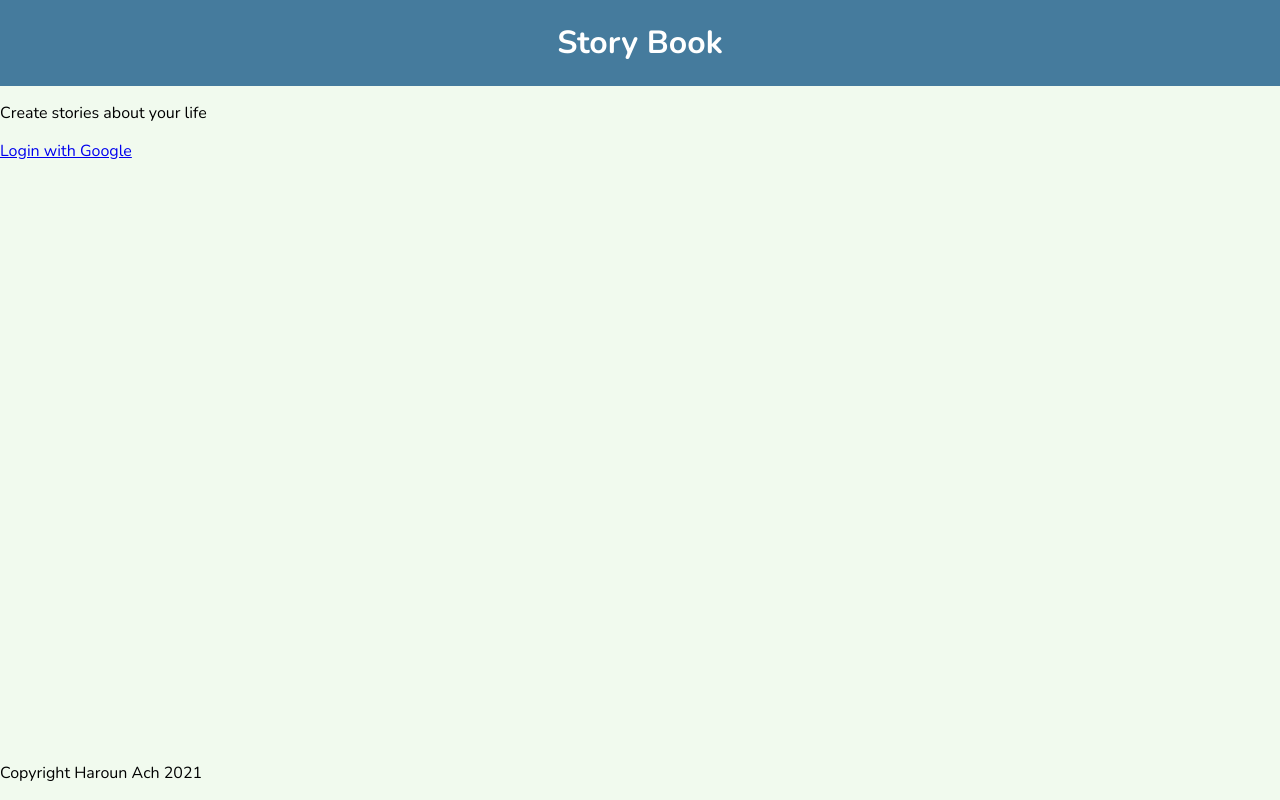
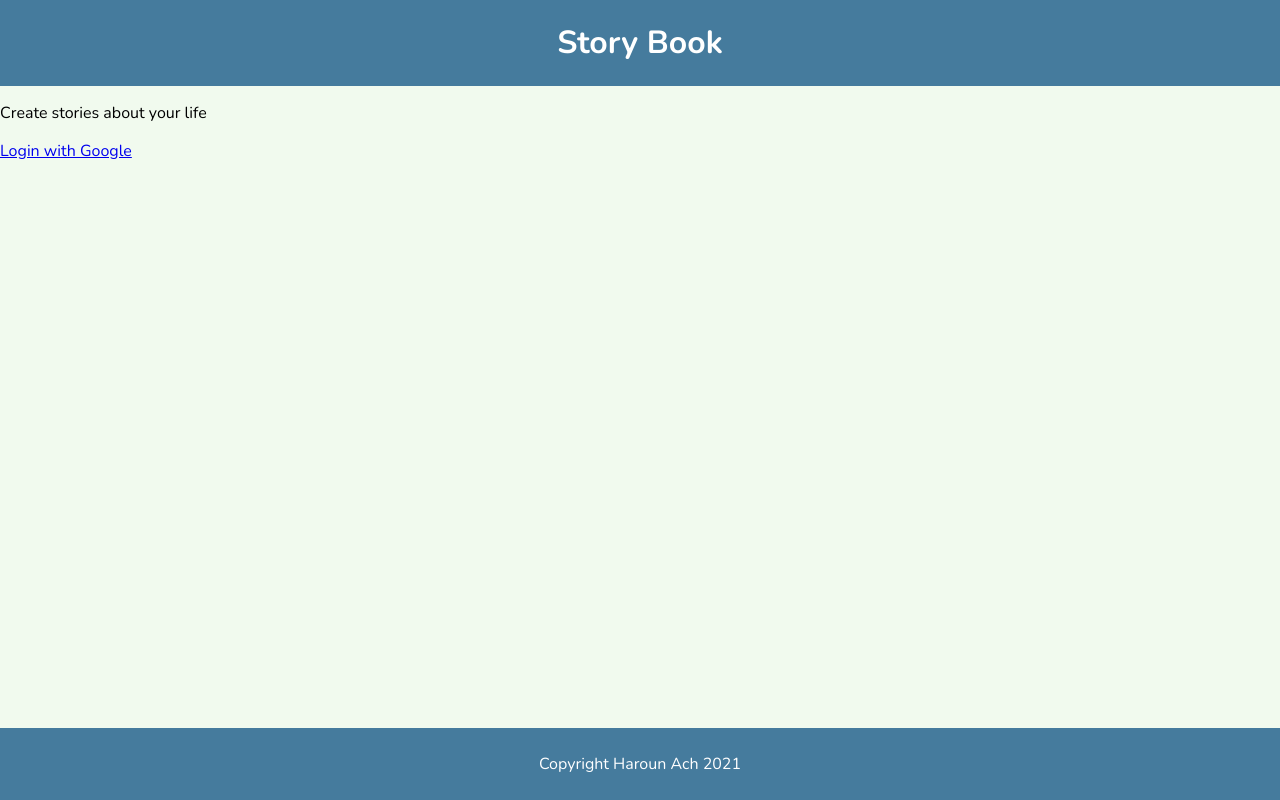
Before and after one commit to harounach/storybook-frontend, a website: page public/index.html in a window 1280 px wide. Drawn offline with nearby package versions, Linux system fonts and the light colour scheme; files that its build step writes are made by us from their sources.

Commit message:
Set footer styles

```diff
--- /dev/null
+++ b/sass/components/_footer.scss
@@ -0,0 +1,15 @@
+@use "../abstracts/variables" as vars;
+
+// footer
+.footer {
+  width: 100%;
+  height: 4.5rem;
+  background-color: vars.$primary-color;
+  display: flex;
+  justify-content: center;
+  align-items: center;
+  // footer__copyright
+  &__copyright {
+    color: vars.$on-primary-color;
+  }
+}
--- a/sass/main.scss
+++ b/sass/main.scss
@@ -19,6 +19,7 @@
 
 // <components>
 @use "./components/appbar";
+@use "./components/footer";
 
 // <pages>
 @use "./pages/home.scss";
```
